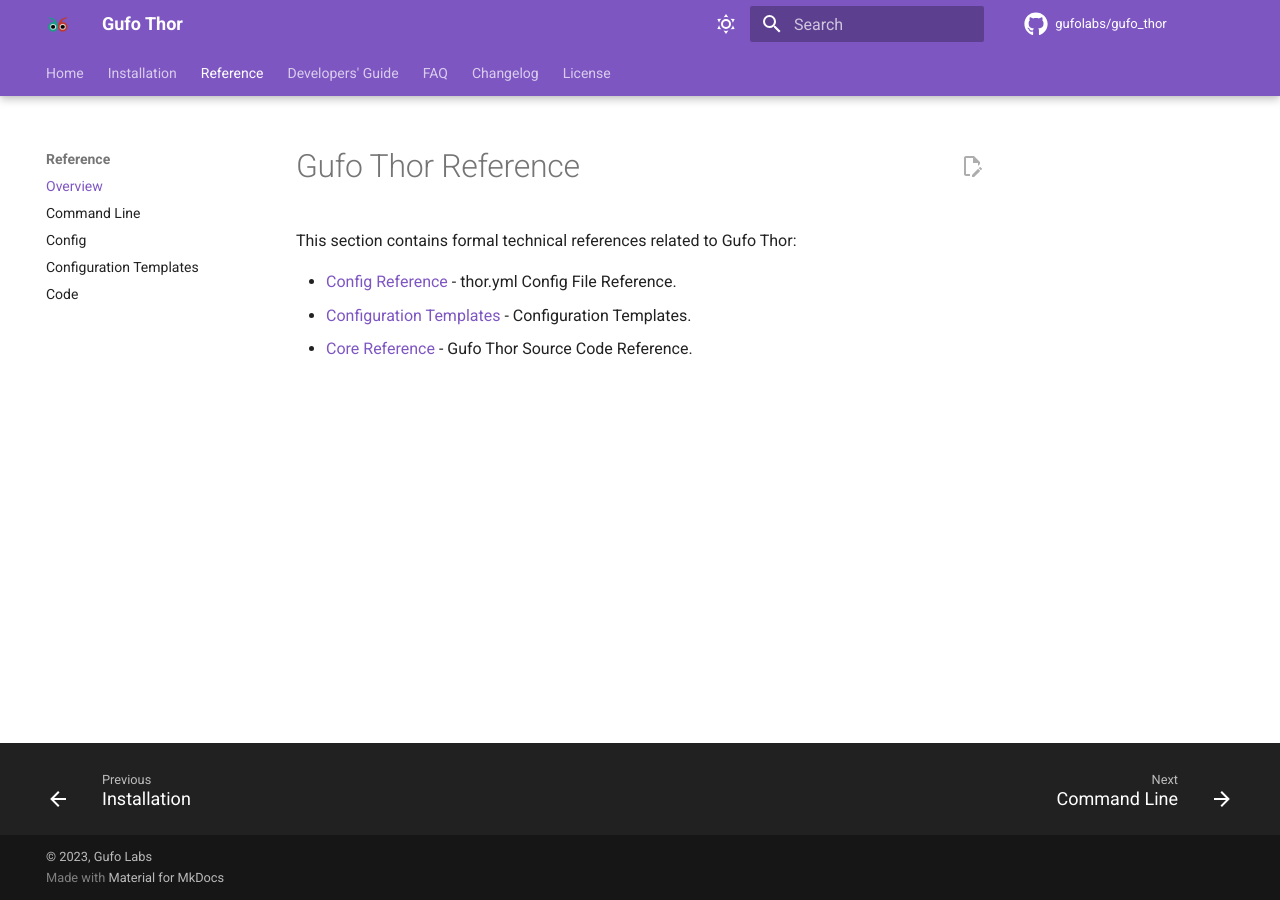
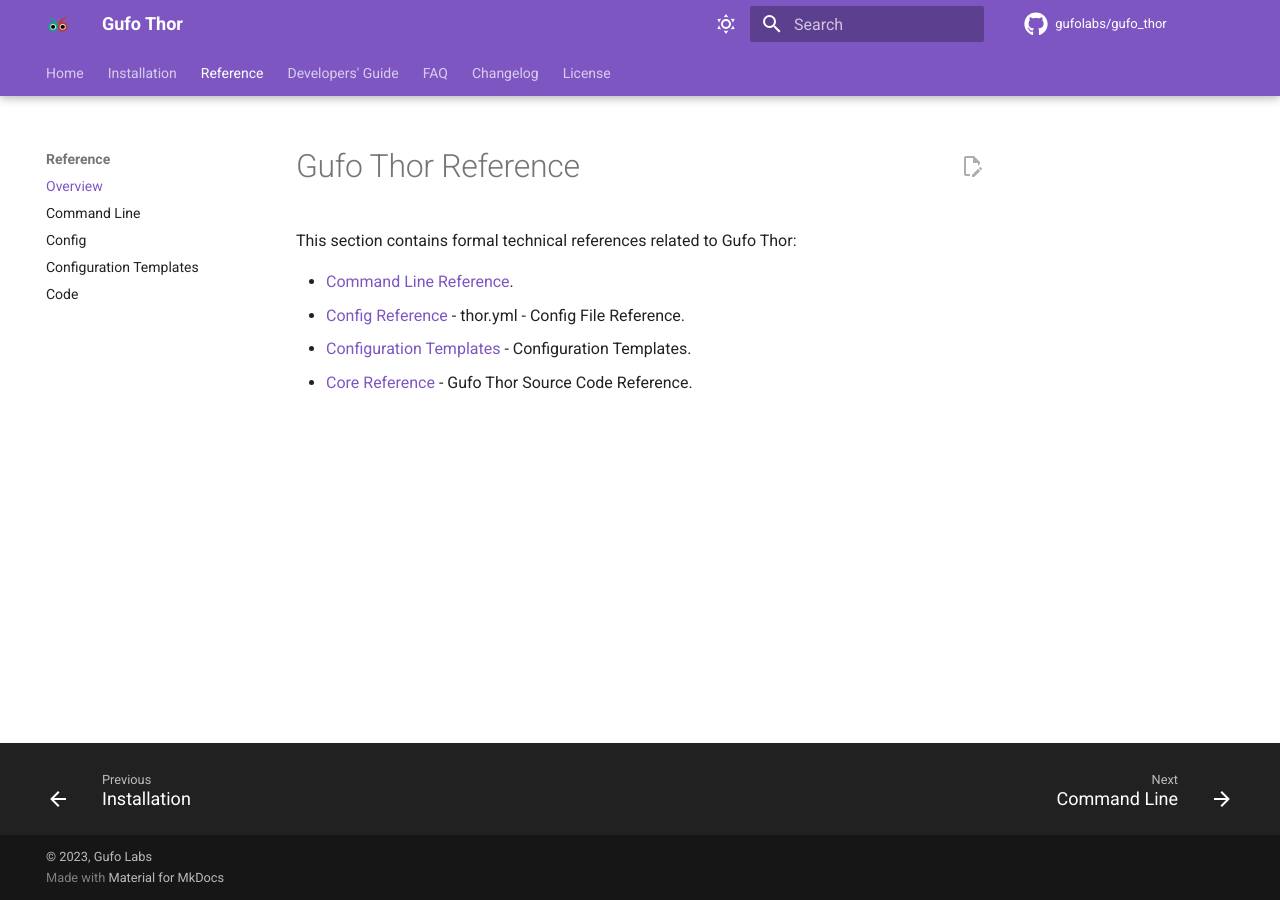
Before and after one commit to gufolabs/gufo_thor, an MkDocs documentation site: the page built from docs/reference/index.md, in a window 1280 px wide. Built offline with MkDocs 1.6.1 and Material for MkDocs 9.7.7, drawn with Linux system fonts in a browser that asks for light colours; comment, search, counter and statistics services are not loaded.

Commit message:
Add link

```diff
--- a/docs/reference/index.md
+++ b/docs/reference/index.md
@@ -3,6 +3,7 @@
 This section contains formal technical references
 related to Gufo Thor:
 
-* [Config Reference](config.md) - thor.yml Config File Reference.
+* [Command Line Reference](cli.md).
+* [Config Reference](config.md) - thor.yml - Config File Reference.
 * [Configuration Templates](templates.md) - Configuration Templates.
 * [Core Reference](code/gufo/thor/index.md) - Gufo Thor Source Code Reference.
```
